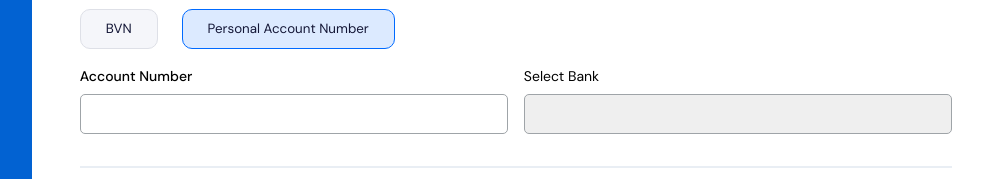
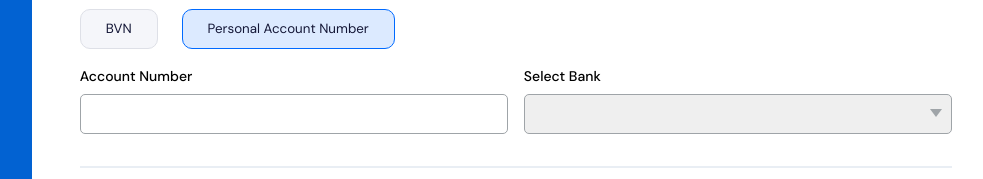
Before and after one commit to dindustack/mfe-chi-agb, a Nuxt app: page / in a window 1280 px wide. Both pictures are taken after a click on the button "Personal Account Number". Shown: the part 250-429 px from the top of the page, without its empty margins (296-1279 px from the left). Built offline with nearby package versions, Linux system fonts and the light colour scheme.

Commit message:
feat: :sparkles: business category page & select component

```diff
--- a/assets/defaults.scss
+++ b/assets/defaults.scss
@@ -48,6 +48,10 @@ label {
 
 .mb-3 {
   margin-bottom: 1rem !important;
+}
+
+.mb-5 {
+  margin-bottom: 2rem !important;
 }
 
 .page-title {
@@ -170,3 +174,49 @@ label {
     border: 1px solid #006aff;
   }
 }
+
+.interface-content {
+  display: flex;
+  flex-direction: column;
+
+  .step-counter {
+    margin: 1.5rem 0;
+    color: #a5b4cb;
+    font-size: 14px;
+  }
+}
+
+.select-box {
+  width: 100%;
+  position: relative;
+}
+
+select {
+  width: 100%;
+  font-size: 1rem;
+  box-sizing: border-box;
+  padding: 10px 20px;
+  margin: 8px 0;
+  height: 2.5rem;
+  border-radius: 5px;
+  border: 1px solid #9fa4a8;
+  font-family: inherit;
+  cursor: pointer;
+  appearance: none;
+}
+.select-box::after {
+  content: '';
+  position: absolute;
+  right: 10px;
+  top: 50%;
+  margin-top: -5px;
+  border-top: 8px solid #9fa4a8;
+  border-left: 6px solid transparent;
+  border-right: 6px solid transparent;
+}
+
+.select-label {
+  font-size: 14px;
+  margin-top: 1rem;
+  font-weight: 500;
+}
--- /dev/null
+++ b/components/BoxSelect.vue
@@ -0,0 +1,25 @@
+<template>
+
+<!-- Select component -->
+<div>
+    <label class="select-label mb-0">{{ label }}</label>
+    <div class="select-box">
+        <select>
+            <option disabled selected></option>
+            <option value="1">United Bank for Africa</option>
+            <option value="2">Guaranty Trust Bank</option>
+        </select>
+    </div>
+</div>
+</template>
+
+<script>
+export default {
+    props: {
+        label: {
+            type: String,
+            default: 'Label'
+        }
+    },
+}
+</script>
--- a/components/BusinessCategory.vue
+++ b/components/BusinessCategory.vue
@@ -1,25 +1,33 @@
 <template>
-<div class="business-content">
+<div class="interface-content">
     <span class="step-counter">Step 3/3</span>
 
     <!-- Title -->
     <h4 class="page-title mb-0">Business Category</h4>
 
     <!-- Verification Method -->
-    <div>
 
-        <div class="business-view mb-3">
-            <social-input label="Choose your Abeg Tag (required)"></social-input>
-            <social-input label="Instagram"></social-input>
-            <social-input label="Twitter"></social-input>
+    <div class="business-view mb-3">
+        <box-select label="Type of your business"></box-select>
+        <box-select label="Business Category"></box-select>
+    </div>
+    <div class="mb-5">
+        <p class="method-text mb-1">Do you use POS machines for your business?</p>
 
+        <div class="method-button">
+            <button class="btn">Yes</button>
+            <button class="btn ml-2">No</button>
         </div>
     </div>
 </div>
 </template>
 
 <script>
+import BoxSelect from './BoxSelect.vue'
 export default {
+    components: {
+        BoxSelect
+    },
 
     data() {
         return {
@@ -30,7 +38,7 @@ export default {
 </script>
 
 <style lang="scss">
-.social-view {
+.business-view {
     margin-top: 1rem;
     display: grid;
     grid-template-columns: repeat(2, 1fr);
@@ -41,7 +49,7 @@ export default {
     }
 }
 
-.social-content {
+.business-content {
     display: flex;
     flex-direction: column;
 
@@ -52,6 +60,4 @@ export default {
     }
 
 }
-
-
 </style>
--- a/components/Onboarding.vue
+++ b/components/Onboarding.vue
@@ -31,6 +31,12 @@
         <div v-if="length==2">
             <SocialHandles />
             <bottom-button button-text="Confirm Social Handles" @clicked="gonext"></bottom-button>
+        </div>
+
+        <!-- Business Category -->
+        <div v-if="length==3">
+            <BusinessCategory />
+            <bottom-button button-text="Complete" @clicked="gonext"></bottom-button>
         </div>
     </div>
 </div>
--- a/components/Pan.vue
+++ b/components/Pan.vue
@@ -6,9 +6,15 @@
 
         <!-- Select Bank -->
         <div>
-            <label class="pan-text mb-0">Select Bank
-                <select type="number" class="pan-select"></select>
-            </label>
+            <label class="select-label mb-0">Select Bank</label>
+            <div class="select-box">
+                <select>
+                    <option disabled selected></option>
+                    <option value="1">United Bank for Africa</option>
+                    <option value="2">Guaranty Trust Bank</option>
+                    <option value="3">Access Bank</option>
+                </select>
+            </div>
         </div>
     </div>
 
@@ -20,11 +26,6 @@
 </script>
 
 <style lang="scss">
-.pan-text {
-    font-size: 14px;
-    margin-top: 1rem;
-}
-
 .pan-view {
     margin-top: 1rem;
     display: grid;
@@ -35,49 +36,5 @@
         grid-template-columns: 1fr;
     }
 
-    input {
-        width: 100%;
-        font-size: 1rem;
-        display: inline-block;
-        box-sizing: border-box;
-        padding: 12px 20px;
-        margin: 8px 0;
-        height: 2.5rem;
-        border-radius: 5px;
-        border: 1px solid #9fa4a8;
-
-        @media only screen and (max-width: 568px) {
-            width: 100%;
-
-        }
-    }
-
-    input::-webkit-outer-spin-button,
-    input::-webkit-inner-spin-button {
-        -webkit-appearance: none;
-        margin: 0;
-    }
-
-    input[type="number"] {
-        -moz-appearance: textfield;
-    }
-
-    select {
-        width: 100%;
-        font-size: 1rem;
-        box-sizing: border-box;
-        padding: 12px 20px;
-        margin: 8px 0;
-        height: 2.5rem;
-        border-radius: 5px;
-        border: 1px solid #9fa4a8;
-        appearance: none;
-        font-family: inherit;
-        z-index: 1;
-
-        @media only screen and (max-width: 568px) {
-            width: 100%;
-        }
-    }
 }
 </style>
--- a/components/SocialHandles.vue
+++ b/components/SocialHandles.vue
@@ -1,5 +1,5 @@
 <template>
-<div class="social-content">
+<div class="interface-content">
     <span class="step-counter">Step 2/3</span>
 
     <!-- Title -->
--- a/components/VerifyAccount.vue
+++ b/components/VerifyAccount.vue
@@ -1,5 +1,5 @@
 <template>
-<div class="verify-content">
+<div class="interface-content">
     <span class="step-counter">Step 1/3</span>
 
     <!-- Title -->
@@ -12,7 +12,6 @@
         <div class="method-button">
             <button class="btn" @click="activeBtn = 'Bvn'">BVN</button>
             <button class="btn ml-2" @click="activeBtn = 'Pan'">Personal Account Number</button>
-
         </div>
 
         <component :is="activeBtn" />
@@ -33,18 +32,6 @@ export default {
 </script>
 
 <style lang="scss" scoped>
-.verify-content {
-    display: flex;
-    flex-direction: column;
-
-    .step-counter {
-        margin: 1.5rem 0;
-        color: #A5B4CB;
-        font-size: 14px;
-    }
-
-}
-
 .select-text {
     font-size: 12px;
     margin-bottom: 12px;
```
